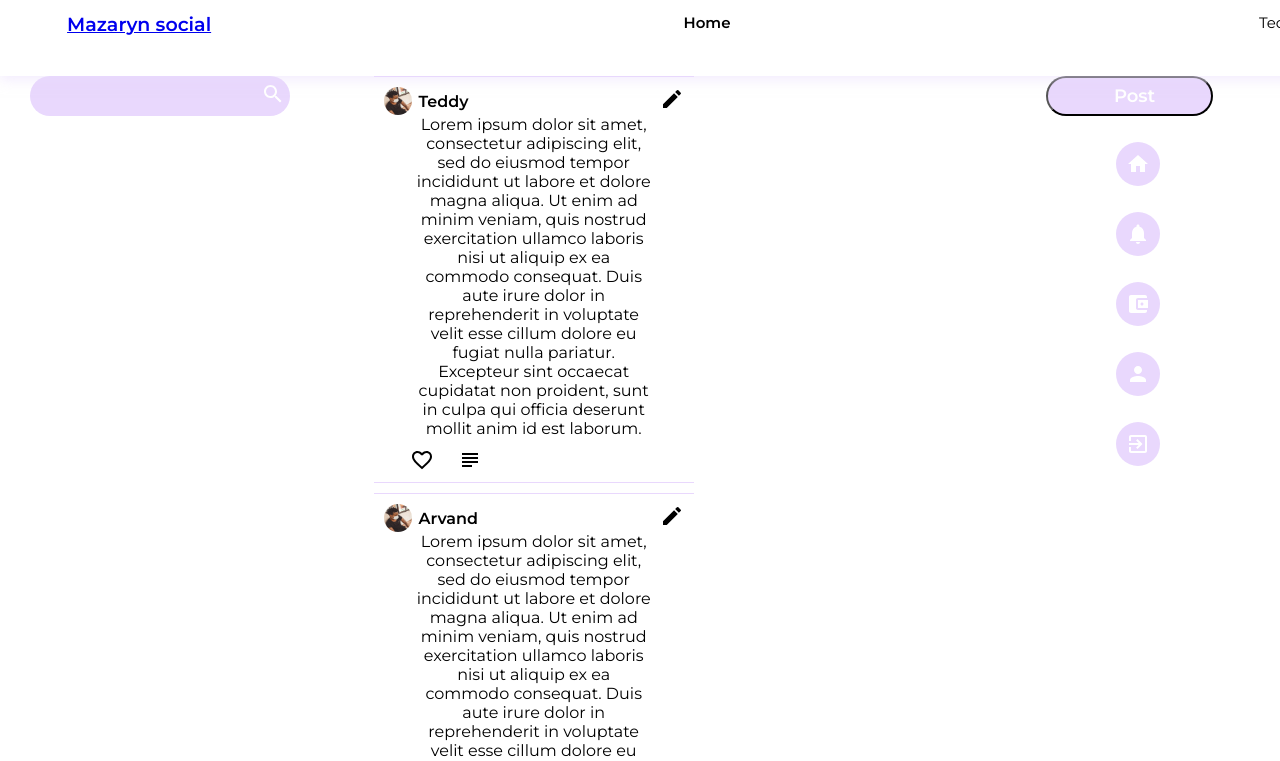
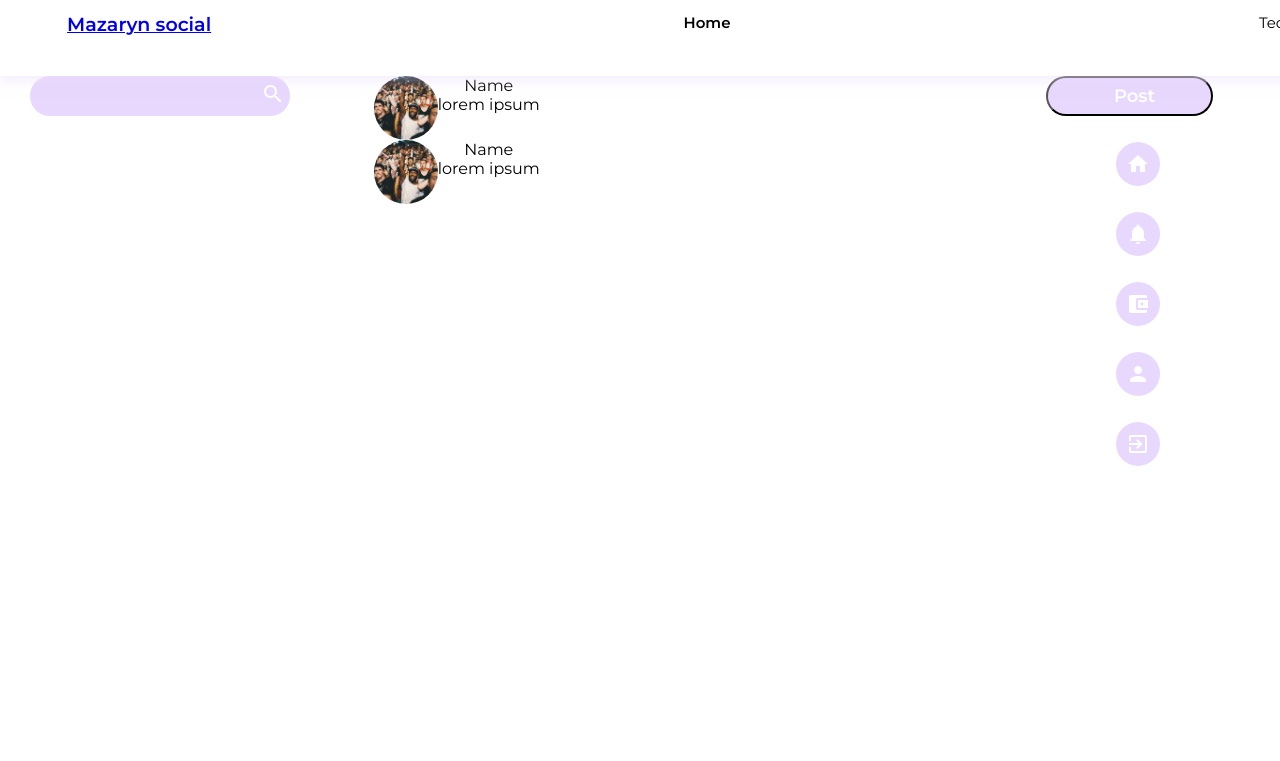
Before and after one commit to aiden77mori/mazaryn-frontend, a React (Create React App) app: page / in a window 1280 px wide. Shown: the top 761 px of the page. Built offline with nearby package versions, Linux system fonts and the light colour scheme.

Commit message:
implementing home feed

```diff
--- /dev/null
+++ b/src/components/context/FeedContext.js
@@ -0,0 +1,25 @@
+import React, { createContext, useState } from 'react';
+
+export const FeedContext = createContext();
+
+export function FeedProvider({children}){
+
+    const [groups, setGroups] = useState([
+        {
+            profileImage: process.env.PUBLIC_URL + '/assets/images/profilePhoto.jpg',
+            name: 'Name',
+            newText: 'lorem ipsum'
+        },
+        {
+            profileImage: process.env.PUBLIC_URL + '/assets/images/profilePhoto.jpg',
+            name: 'Name',
+            newText: 'lorem ipsum'
+        }
+    ]);
+
+    return(
+        <FeedContext.Provider value={[groups, setGroups]}>
+            {children}
+        </FeedContext.Provider>
+    );
+}
--- /dev/null
+++ b/src/components/middle pane/feed/Feed.css
@@ -0,0 +1,10 @@
+.group{
+    display: flex;
+    flex-direction: row;
+}
+
+.group > img {
+    width: 4rem;
+    height: 4rem;
+    border-radius: 50%;
+}
--- /dev/null
+++ b/src/components/middle pane/feed/Feed.js
@@ -0,0 +1,26 @@
+import React , { useContext } from 'react'
+import './Feed.css'
+import { FeedContext } from '../../context/FeedContext';
+
+function Feed(){
+
+    const [groups, setGroups] = useContext(FeedContext);
+
+    return(
+        <div>
+            {
+                groups.map( group =>
+                    <div className='group'>
+                        <img src={group.profileImage} alt='groupImage'/>
+                        <div>
+                            <div className='groupName'>{group.name}</div>
+                            <div className='incomingText'>{group.newText}</div>
+                        </div>
+                    </div>
+                )
+            }
+        </div>
+    );
+}
+
+export default Feed;
--- a/src/components/view/view.js
+++ b/src/components/view/view.js
@@ -6,6 +6,8 @@ import LeftPane from '../left pane/LeftPane';
 import RightPane from '../right pane/RightPane.js';
 import Posts from '../middle pane/post/Posts';
 import Profile from '../middle pane/profile/Profile';
+import Feed from '../middle pane/feed/Feed';
+import { FeedProvider } from '../context/FeedContext';
 
 function View({logout}){
     return(
@@ -14,12 +16,15 @@ function View({logout}){
             <div className='section'>
                 <LeftPane />
                 <section id='middle'>
-                    <Router>
-                        <Switch>
-                            <Route exact path='/' component={Posts}/>
-                            <Route path='/profile' component={Profile} />
-                        </Switch>
-                    </Router>
+                    <FeedProvider>
+                        <Router>
+                            <Switch>
+                                <Route exact path='/' component={Feed}/>
+                                <Route path='/profile' component={Profile} />
+                                <Route path='/group' component={Posts}/>
+                            </Switch>
+                        </Router>
+                    </FeedProvider>
                 </section>
                 <RightPane logout={logout}/>
             </div>
```
Also changed, not shown: public/assets/images/profilePhoto.jpg (added).
